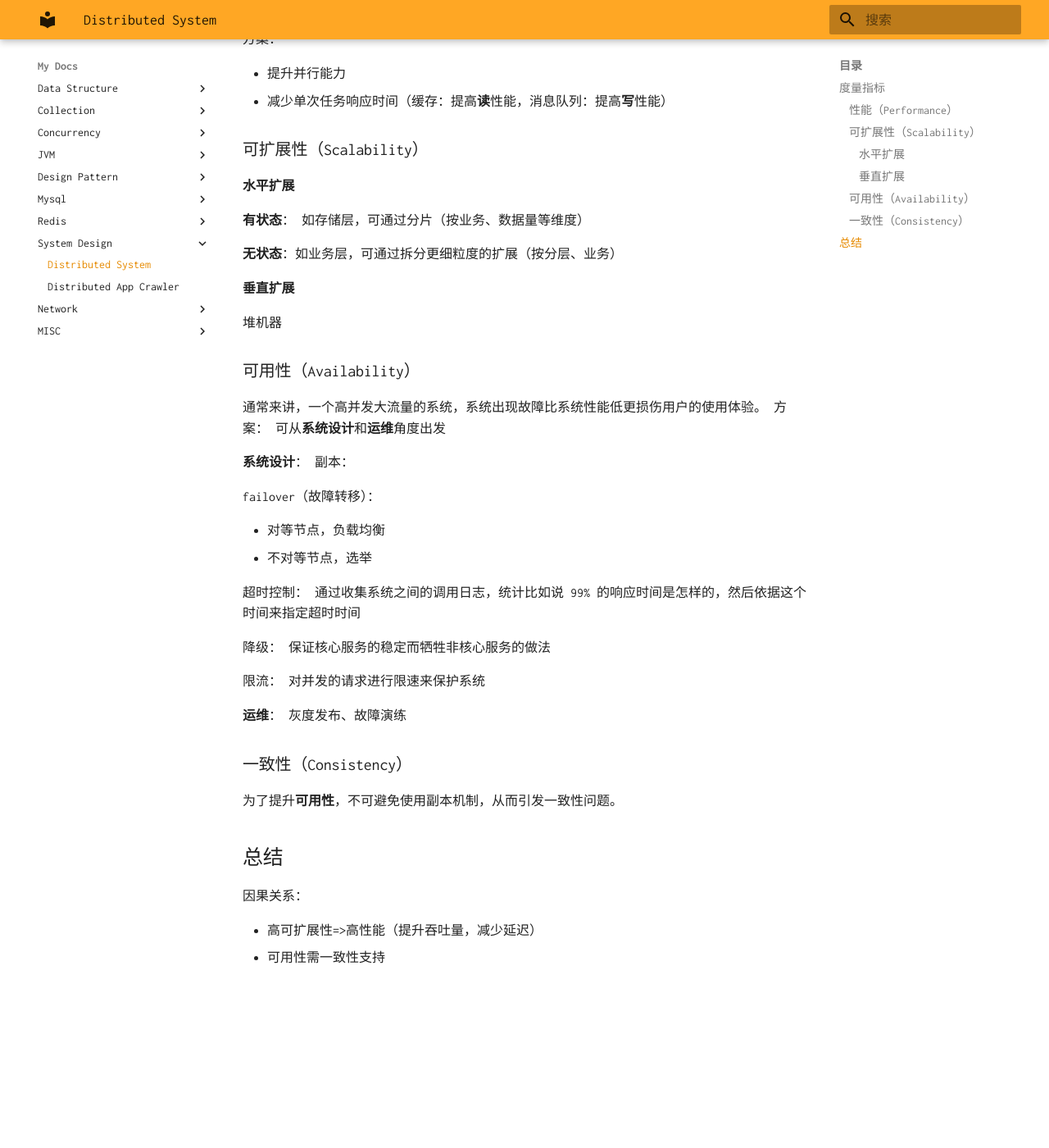
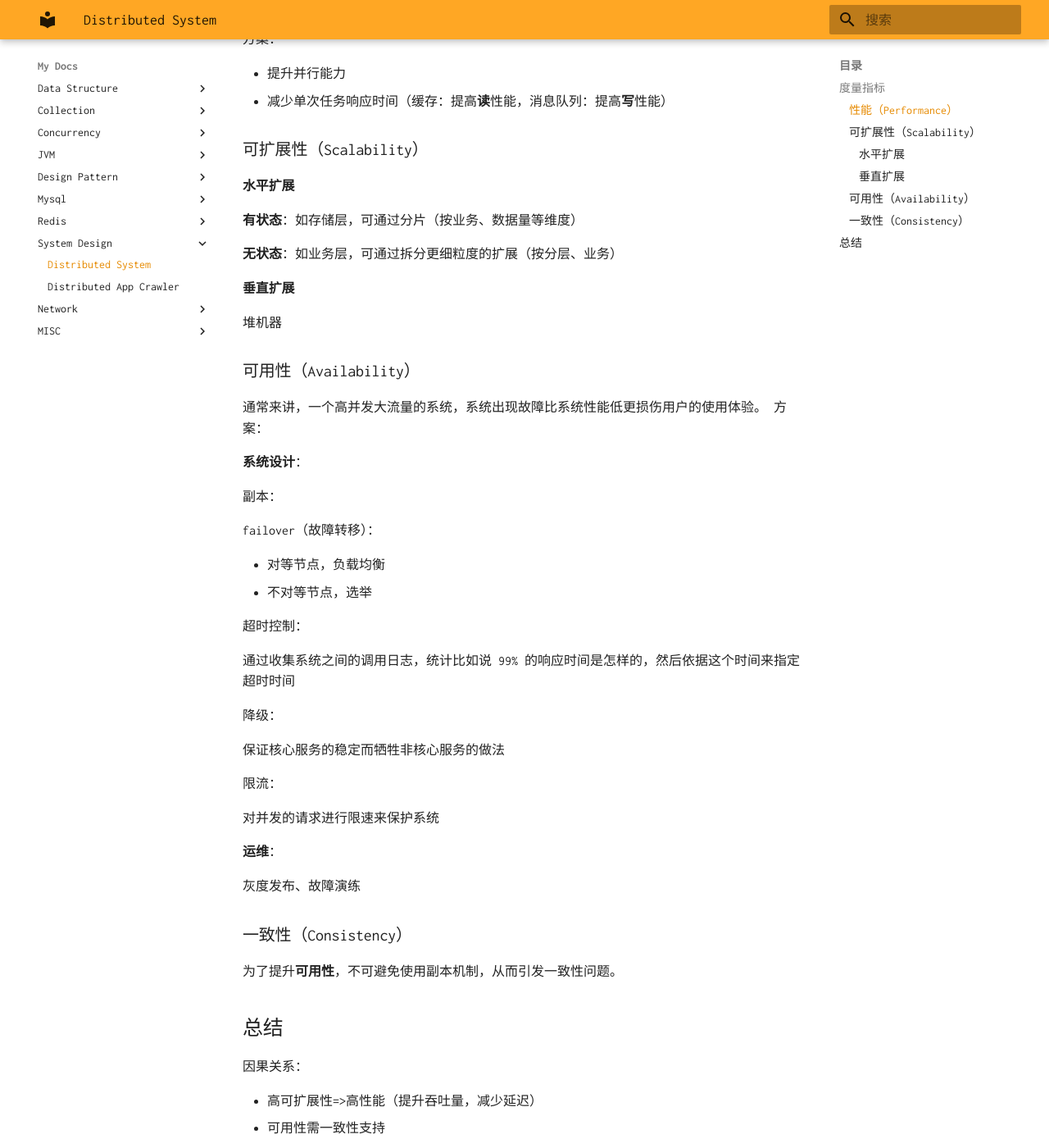
Before and after one commit to naaive/docs, an MkDocs documentation site: the page built from docs/system_design/distributed_system.md, in a window 1280 px wide and 1400 px high, scrolled down 502 px. Shown: the whole window at 82% size. Built offline with MkDocs 1.6.1 and Material for MkDocs 9.7.7, drawn with Linux system fonts in a browser that asks for light colours; before the commit the page ends 1707 px from its top, so only the background shows below that.

Commit message:
distributed_system.md

```diff
--- a/docs/system_design/distributed_system.md
+++ b/docs/system_design/distributed_system.md
@@ -20,7 +20,7 @@
 
 ### 可扩展性（Scalability）
 #### 水平扩展
-**有状态**： 如存储层，可通过分片（按业务、数据量等维度）
+**有状态**：如存储层，可通过分片（按业务、数据量等维度）
 
 **无状态**：如业务层，可通过拆分更细粒度的扩展（按分层、业务）
 
@@ -30,9 +30,9 @@
 ### 可用性（Availability）
 通常来讲，一个高并发大流量的系统，系统出现故障比系统性能低更损伤用户的使用体验。
 方案：
-可从**系统设计**和**运维**角度出发
 
 **系统设计**：
+
 副本：
 
 failover（故障转移）：
@@ -41,15 +41,19 @@ failover（故障转移）：
 - 不对等节点，选举
 
 超时控制：
+
 通过收集系统之间的调用日志，统计比如说 99% 的响应时间是怎样的，然后依据这个时间来指定超时时间
 
 降级：
+
 保证核心服务的稳定而牺牲非核心服务的做法
 
 限流：
+
 对并发的请求进行限速来保护系统
 
 **运维**：
+
 灰度发布、故障演练
 
 ### 一致性（Consistency）
```
